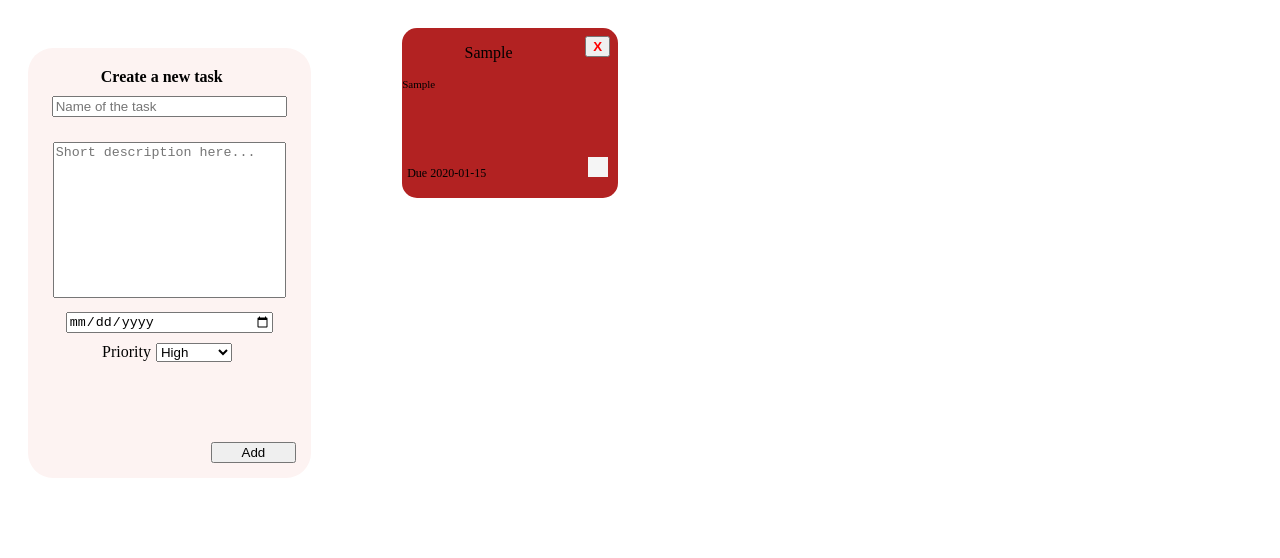
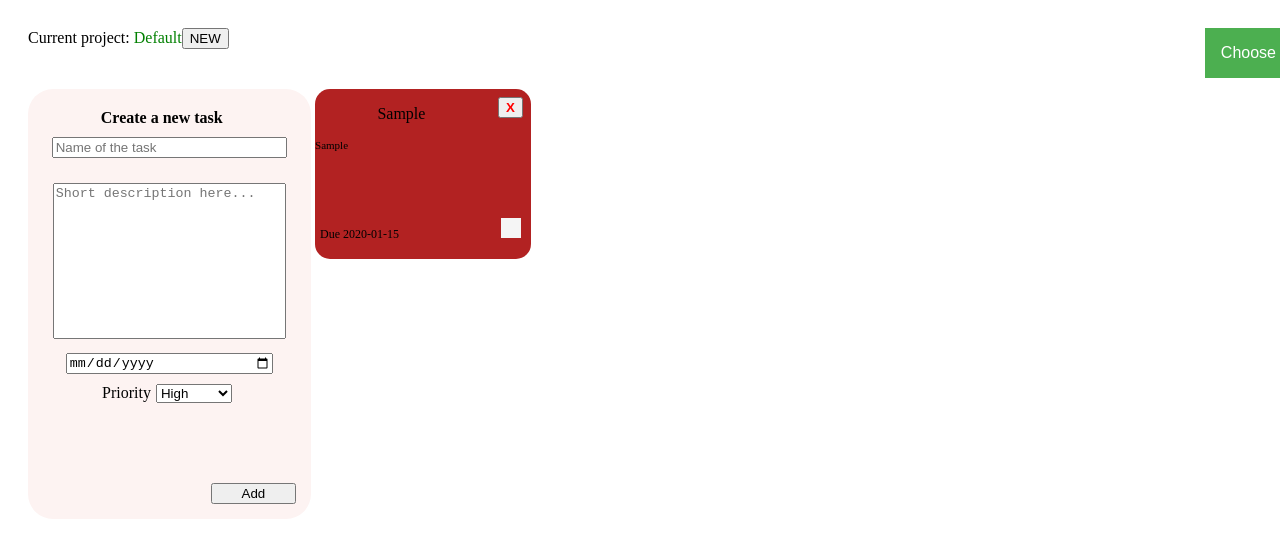
Before and after one commit to rael1411/toDoList, a website built with webpack: page dist/index.html in a window 1280 px wide. Both pictures are taken after typing "Sample", "Sample", "2020-01-15" into the empty fields and a click on the button "Add". Shown: the top 558 px of the page. Built offline with nearby package versions, Linux system fonts and the light colour scheme.

Commit message:
project creator/selector

```diff
--- a/src/domManipulator.js
+++ b/src/domManipulator.js
@@ -1,7 +1,41 @@
-import { addToTasks, deleteFunction, changeStatus } from "./taskCreator.js"
+import { addToTasks, deleteFunction, changeStatus, createProject, chooseProject } from "./taskCreator.js"
+const projectSelector = function(projects, currentProject){
+    let container = document.getElementById("projectContainer");
+    container.innerHTML = "";
+    let presentation = document.createElement("span");
+    presentation.textContent = "Current project: ";
+    let thisName = document.createElement("span")
+    thisName.textContent = currentProject.name;
+    thisName.id = "projectName";
+    thisName.style.color = "green";
+    container.appendChild(presentation);
+    container.appendChild(thisName);
+    let newProject = document.createElement("button");
+    newProject.textContent = "NEW";
+    newProject.addEventListener("click", createProject);
+    container.appendChild(newProject);
+    let dropdown = document.createElement("div");
+    dropdown.classList.add("dropdown");
+    let projectDropdown = document.createElement("button");
+    projectDropdown.classList.add("dropbtn");
+    let dropdownContent = document.createElement("div");
+    dropdownContent.classList.add("dropdownContent");
+    container.appendChild(dropdown);
+    dropdown.appendChild(projectDropdown);
+    projectDropdown.textContent = "Choose";
+    dropdown.appendChild(dropdownContent);
+    for (let project in projects){
+        let element = document.createElement("p");
+        element.textContent = projects[project].name;
+        element.addEventListener("click", chooseProject)
+        dropdownContent.append(element);
+    }
+}
 const createForm = function(){
     let container = document.getElementById("container");
     container.innerHTML = "";
+    let br = document.createElement("br");
+    container.appendChild(br);
     let form = document.createElement("form");
     form.id = "creator";
     let title = document.createElement("h4");
@@ -98,4 +132,4 @@ const showTasks = function(task, index){
     deleteButton.textContent = "X";
     singleTask.appendChild(deleteButton);
 }
-export { createForm, showTasks }
+export { createForm, showTasks, projectSelector }
--- a/src/load.js
+++ b/src/load.js
@@ -1,4 +1,5 @@
 import { createForm } from "./domManipulator.js"
+import { selector } from "./taskCreator.js"
 /*import { addDom, addInput, addTextArea, addDueDate } from "./domManipulator.js"
 
 const load = function(){
@@ -12,7 +13,8 @@ const load = function(){
 }
 */
 const load = function(){
-    createForm()
+    selector();
+    createForm();
 }
 
 export { load }
--- a/src/styles.css
+++ b/src/styles.css
@@ -1,5 +1,5 @@
 #creator{
-    margin-top: 20px;
+    margin-top: 40px;
     width:20%;
     height: 400px;
     background-color: rgb(253, 243, 242);
@@ -8,7 +8,6 @@
     display: inline-block;
     text-align: center;
     position: relative;
-    float: left;
 }
 #description{
     margin-top: 20px;
@@ -34,13 +33,14 @@
     height: 5%;
 }
 #tasksContainer{
+    margin-top: 40px;
     float: right;
     position: relative;
     width: 70%;
     border-radius: 25px;
     display: grid;
     grid-template-columns: repeat(4, 1fr);
-    grid-row-gap: 7px;
+    grid-row-gap: 10px;
     grid-column-gap: 7px;
     right: 5px;
 }
@@ -93,3 +93,43 @@
     text-align: center;
     font-size: 18px;
 }
+#projectContainer{
+    top: 10px;
+    left: 10px;
+    color: black;
+    display: inline;
+}
+#container{
+    display: inline;
+}
+.dropbtn {
+    background-color: #4CAF50;
+    color: white;
+    padding: 16px;
+    font-size: 16px;
+    border: none;
+  }
+.dropdown {
+    position: relative;
+    display: inline-block;
+    float: right;
+  }
+  .dropdownContent {
+    display: none;
+    position: absolute;
+    background-color: #f1f1f1;
+    min-width: 160px;
+    box-shadow: 0px 8px 16px 0px rgba(0,0,0,0.2);
+    z-index: 1;
+  }
+  .dropdownContent p {
+    color: black;
+    padding: 12px 16px;
+    text-decoration: none;
+    display: block;
+  }
+  .dropdownContent p:hover {background-color: #ddd;}
+
+  .dropdown:hover .dropdownContent {display: block;}
+
+  .dropdown:hover .dropbtn {background-color: #3e8e41;}
--- a/src/taskCreator.js
+++ b/src/taskCreator.js
@@ -1,7 +1,8 @@
 import { load } from "./load.js";
-import { showTasks } from "./domManipulator.js"
+import { showTasks, projectSelector, createForm } from "./domManipulator.js"
 var tasksArray = [];
 var projects = [];
+
 //factory function to create tasks
 
 const taskCreator = (name, description, dueDate, priority, completed = "no") => {
@@ -14,10 +15,16 @@ const taskCreator = (name, description, dueDate, priority, completed = "no") =>
 const addToTasks = function(e) {
     e.preventDefault();
     let thisTask = taskCreator(taskName.value, description.value, dueDate.value, priority.value);
-    tasksArray.push(thisTask);
-    load();
+    let projectName = document.getElementById("projectName").textContent;
+    let result = projects.find(obj => {
+        return obj.name === projectName;
+    });
+    result.tasks.push(thisTask);
+    createForm();
+    projectSelector(projects, result);
+    showTasks();
     document.getElementById("tasksContainer").innerHTML = "";
-    tasksArray.forEach((element, index) => {
+    result.tasks.forEach((element, index) => {
         showTasks(element, index);
     });
 }
@@ -41,5 +48,33 @@ const changeStatus = function(e){
         showTasks(element, index);
     });
 }
+const projectCreator = (name, tasks = []) => {
+    return {name, tasks}
+}
+const createProject = function(){
+    let name = prompt("What do you want to call your project?")
+    projects.push(projectCreator(name));
+    projectSelector(projects, projects[projects.length-1]);
+    document.getElementById("tasksContainer").innerHTML = "";
+    projects[projectSelector.length-1].forEach((element, index) => {
+        showTasks(element, index);
+    })
 
-export { taskCreator, addToTasks, deleteFunction, changeStatus }
+}
+
+projects.push(projectCreator("Default", tasksArray));
+const selector = function(){
+    projectSelector(projects, projects[0]);
+}
+const chooseProject = function(e){
+    let result = projects.find(obj => {
+        return obj.name === e.target.textContent;
+    });
+    createForm();
+    projectSelector(projects, result);
+    document.getElementById("tasksContainer").innerHTML = "";
+    result.tasks.forEach((element, index) => {
+        showTasks(element, index);
+    });;
+}
+export { taskCreator, addToTasks, deleteFunction, changeStatus, selector, createProject, chooseProject }
```
Also changed, not shown: dist/index.html, dist/main.js.
